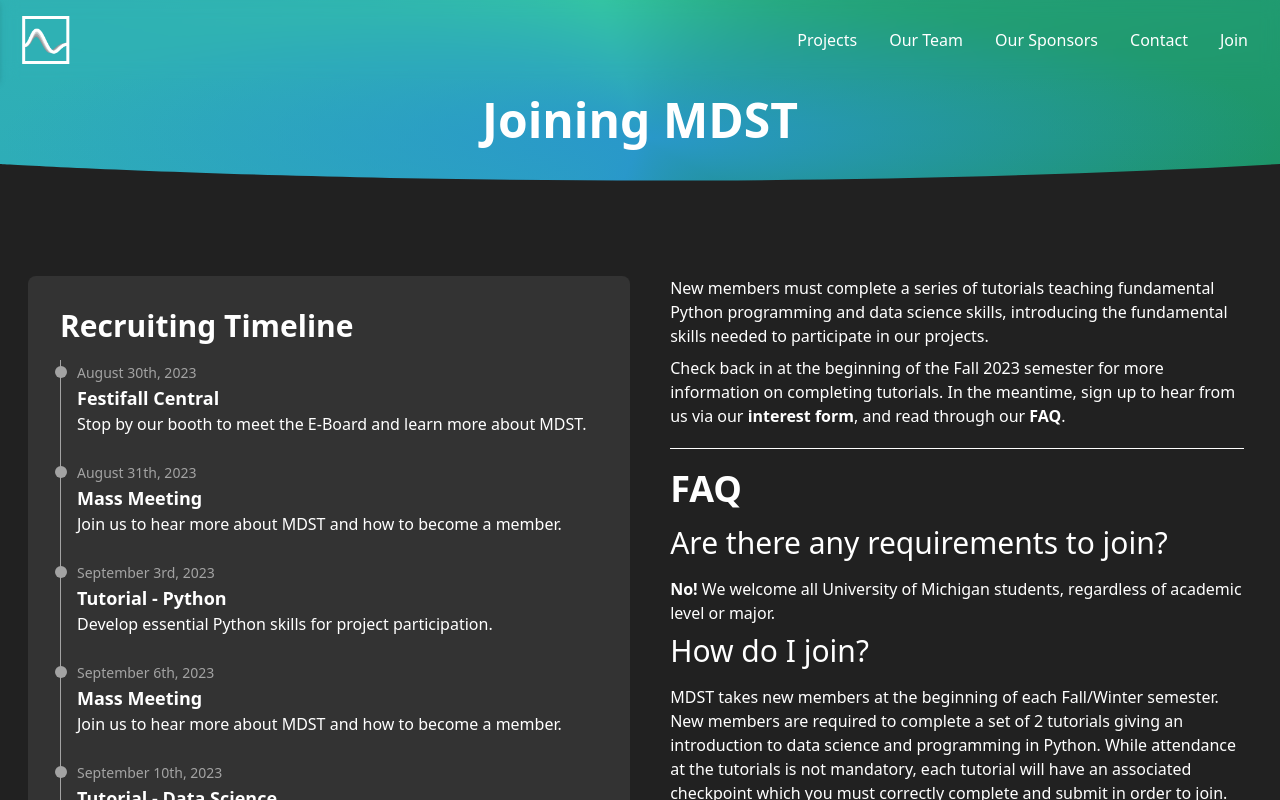
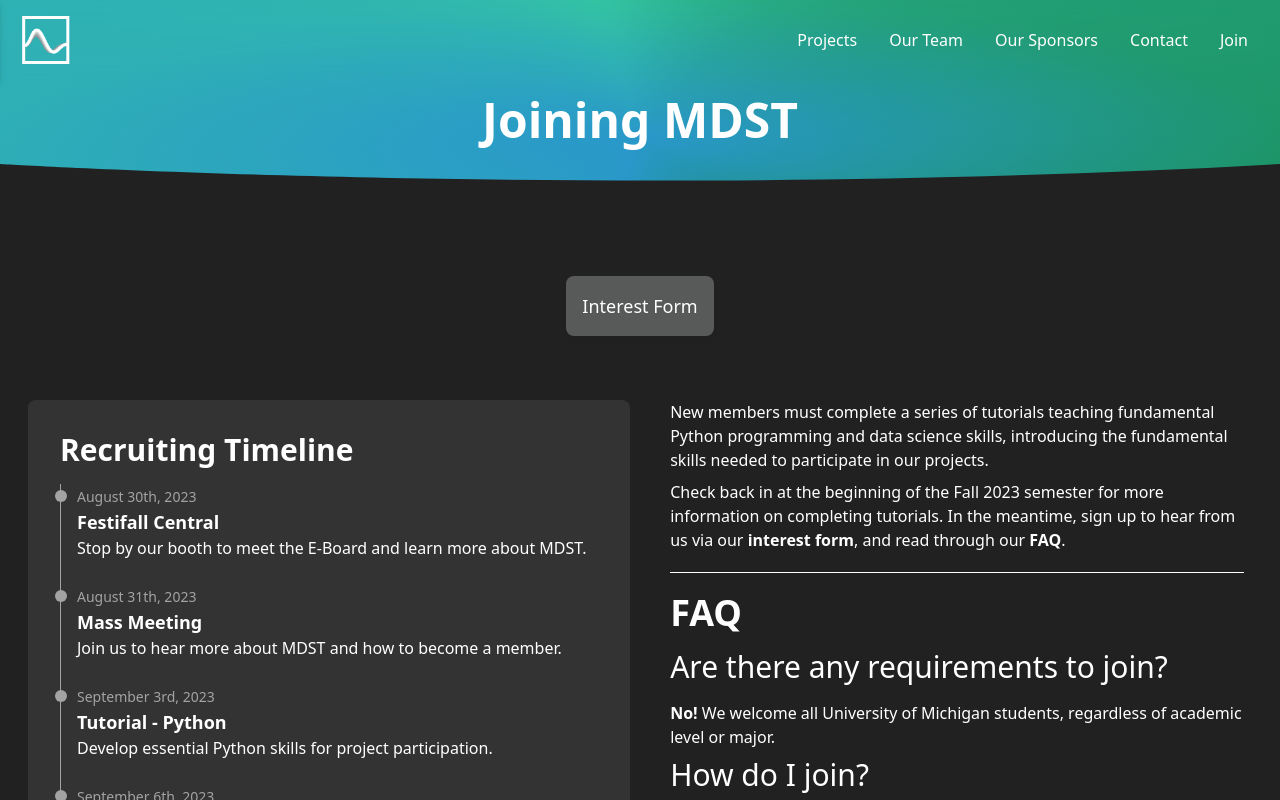
Before and after one commit to MichiganDataScienceTeam/official-website, a Next.js app: page /join in a window 1280 px wide. Shown: the top 800 px of the page. Built offline with nearby package versions, Linux system fonts and the light colour scheme.

Commit message:
basic join page button

```diff
--- a/pages/join.jsx
+++ b/pages/join.jsx
@@ -4,10 +4,14 @@ import fs from "fs";
 import path from "path";
 import Markdown from "markdown-to-jsx";
 import Timeline from "@/components/timeline";
+import Button from "@/components/button";
 export default function Join({ content, timeline }) {
   return (
     <Layout>
       <Hero title="Joining MDST" />
+      <div className="container mx-auto mb-16 px-2 flex justify-center">
+        <Button href="https://forms.gle/B5TyHZHL44BcoKNX6" text="Interest Form" />
+      </div>
       <div className="container mx-auto px-2 sm:px-7 pb-24 justify-center grid md:grid-flow-col grid-flow-row gap-8">
         <div>
           <div className="bg-grey p-4 sm:p-8 rounded-lg">
```
